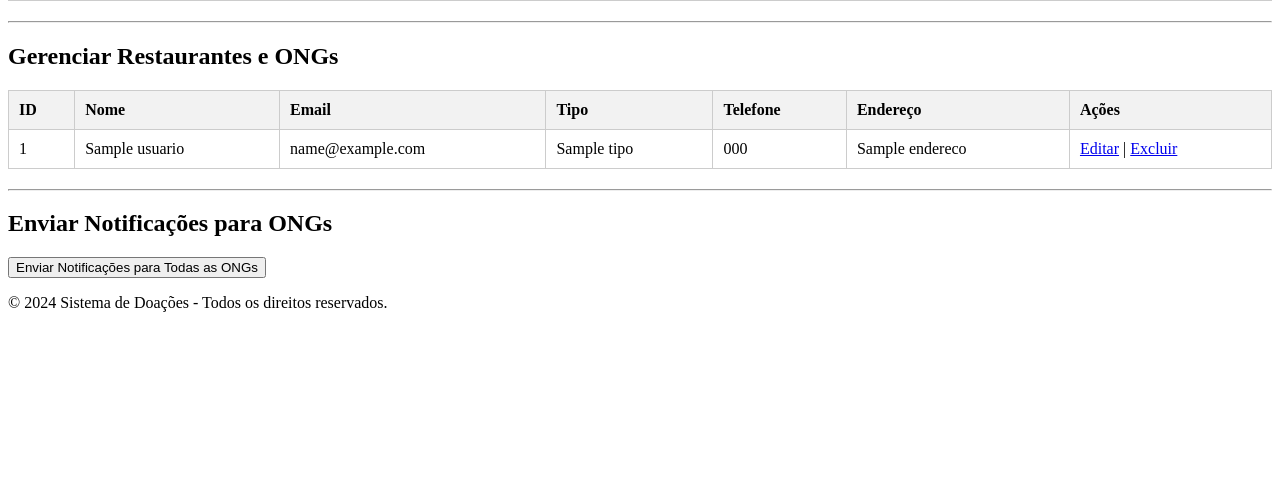
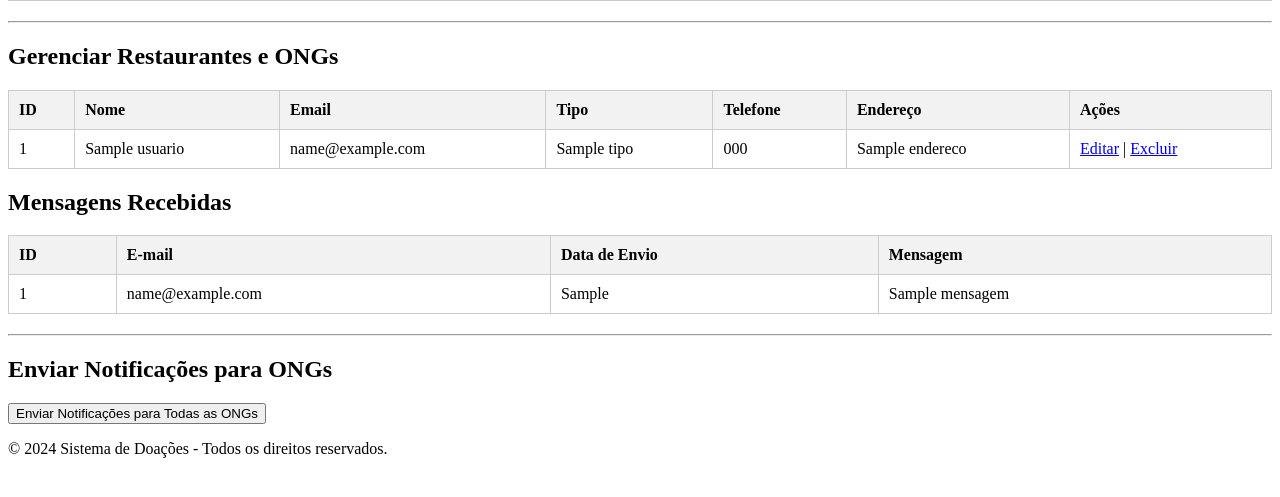
Before and after one commit to SenacProgSis/Projeto_Doa_Alimentos, a Flask app: template templates/area_restrita.html in a window 1280 px wide. Shown: the part 243-740 px from the top of the page. Run offline with Flask 3, Linux system fonts and the light colour scheme; the template is opened without the code that fills it: most values are stand-ins (such as "Sample title", 1, 10 or a date in 2020); parts of the project's set-up code (start-up, migrations or seed data) failed here and were passed over; some libraries are stand-ins or nearby versions.

Commit message:
Mensagem ao suporte funcionando!!

```diff
--- a/app.py
+++ b/app.py
@@ -78,13 +78,17 @@ def area_restrita():
         # Consulta para listar todos os usuários (Restaurantes e ONGs)
         cur.execute("SELECT * FROM usuarios WHERE tipo != 'admin'")
         usuarios = cur.fetchall()
+
+        # Consulta para listar as mensagens enviadas ao suporte
+        cur.execute("SELECT email_remetente, mensagem, data_envio FROM notificacoes")
+        mensagens = cur.fetchall()
         cur.close()
 
         # Renderiza a página com os dados de doações e usuários
-        return render_template('area_restrita.html', doacoes=doacoes, usuarios=usuarios)
+        return render_template('area_restrita.html', doacoes=doacoes, usuarios=usuarios, mensagens=mensagens)
     except Exception as e:
         flash(f'Erro ao carregar os dados: {str(e)}', 'danger')
-        return render_template('area_restrita.html', doacoes=[], usuarios=[])
+        return render_template('area_restrita.html', doacoes=[], usuarios=[], mensagens=[])
 
 
 @app.route('/editar_doacao/<int:doacao_id>', methods=['GET', 'POST'])
@@ -276,13 +280,14 @@ def suporte():
         return redirect('/login')
 
     mensagem = request.form['mensagem']
+    remetente_email = session['email']
 
     try:
         cur = mysql.connection.cursor()
         # Envia a mensagem para a tabela de notificações
         cur.execute(
-            "INSERT INTO notificacoes (email_destinatario, mensagem) VALUES (%s, %s)",
-            ('admin@doacao.com', mensagem)  # Envia ao email do administrador
+            "INSERT INTO notificacoes (email_remetente, mensagem) VALUES (%s, %s)",
+            (remetente_email, mensagem)
         )
         mysql.connection.commit()
         cur.close()
--- a/templates/area_restrita.html
+++ b/templates/area_restrita.html
@@ -104,6 +104,36 @@
     </table>
 </section>
 
+<!-- Seção de Mensagens -->
+<section>
+    <h2>Mensagens Recebidas</h2>
+    <table border="1">
+        <thead>
+            <tr>
+                <th>ID</th>
+                <th>E-mail</th>
+                <th>Data de Envio</th>
+                <th>Mensagem</th>
+            </tr>
+        </thead>
+        <tbody>
+            {% for mensagem in mensagens %}
+            <tr>
+                <td>{{ mensagem.id }}</td>
+                <td>{{ mensagem.email_remetente }}</td>
+                <td>{{ mensagem.data_envio }}</td>
+                <td>{{ mensagem.mensagem }}</td>
+            </tr>
+            {% else %}
+            <tr>
+                <td colspan="4">Nenhuma mensagem recebida.</td>
+            </tr>
+            {% endfor %}
+        </tbody>
+    </table>
+</section>
+
+
 
         <hr>
 
```
